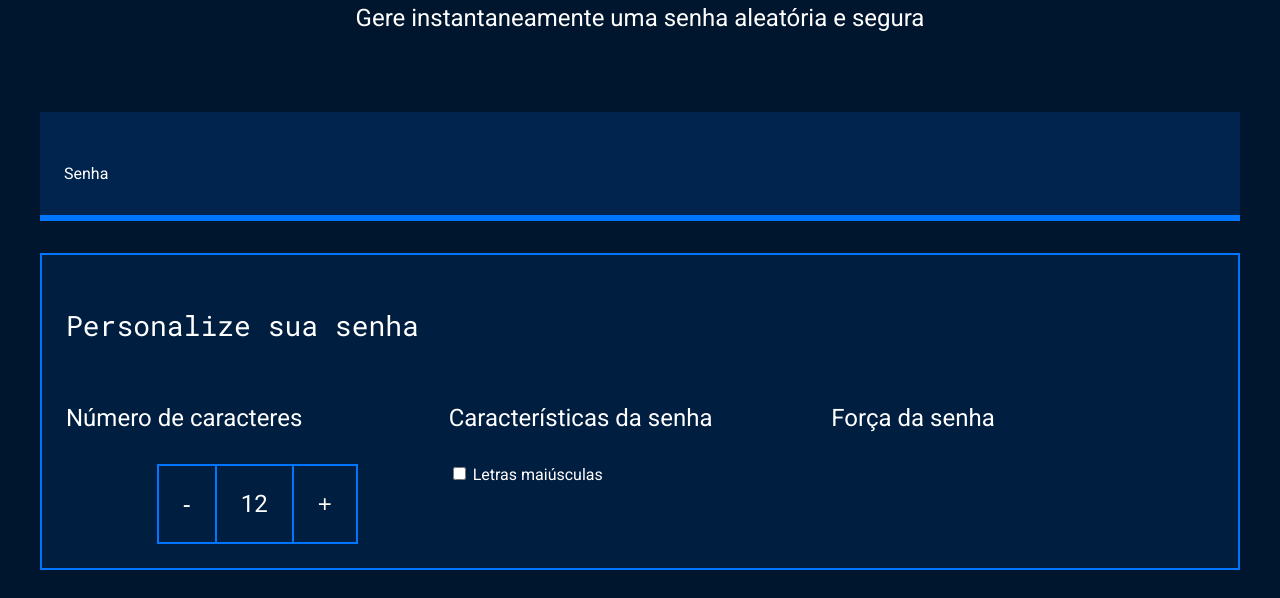
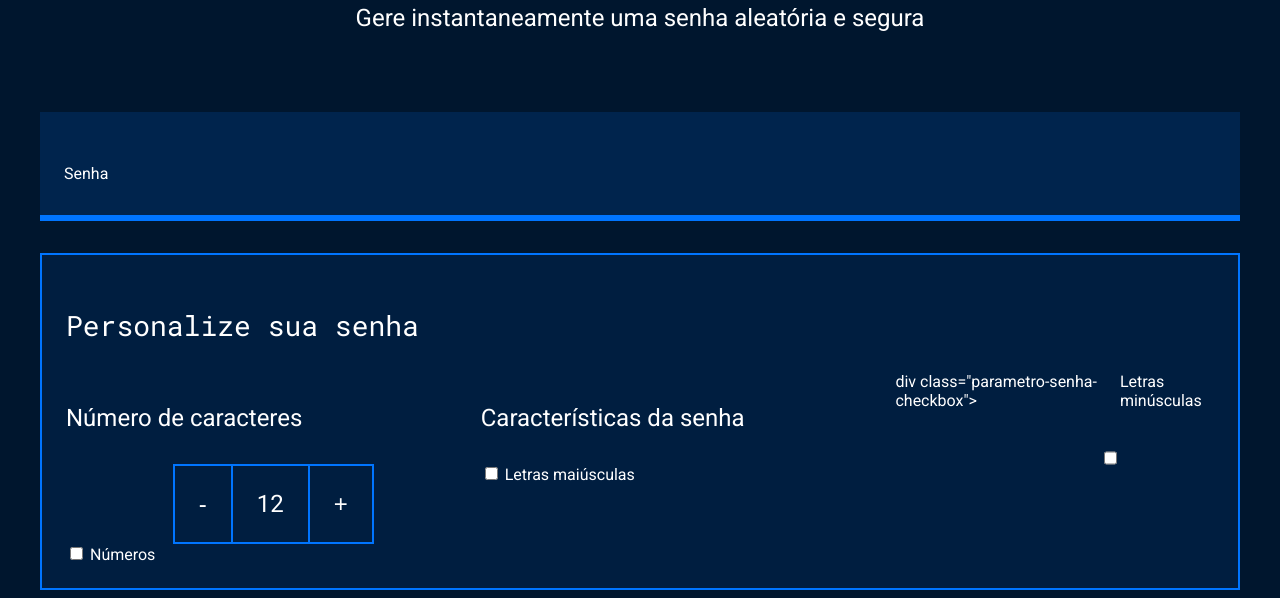
Before and after one commit to maikelli/Gerador-de-senhas-maikelli, a plain HTML site: page index.html in a window 1280 px wide. Shown: the part 214-812 px from the top of the page. Drawn offline with Linux system fonts and the light colour scheme.

Commit message:
Personaliamos o caracteres.

```diff
--- a/index.html
+++ b/index.html
@@ -10,16 +10,20 @@
 
 <body>
     <section class="conteudo">
+
         <div class="conteudo-titulo">
             <img src="unlock.svg" alt="cadeado fechado">
             <h2 class="titulo-principal">Gerador de senhas</h2>
             <h3 class="titulo-secundario">Gere instantaneamente uma senha aleatória e segura</h3>
         </div>
+
         <div class="conteudo-senha">
             <label for="senha">Senha</label>
             <input name="senha" type="text" id="campo-senha">
         </div>
+
         <div class="parametro">
+
             <h3 class="parametro-titulo">Personalize sua senha</h3>
             <div class="parametro-coluna__senha">
                 <div class="parametro-senha">
@@ -35,12 +39,19 @@
                 <input name="maiusculo" type="checkbox">
                 <label for="maiusculo">Letras maiúsculas</label>
                 </div>
-                <div class="parametro-senha">
-                    <h4 class="parametro-senha__titulo">Força da senha</h4>
-                </div>
-            </div>
-        </div>
+                div class="parametro-senha-checkbox">
+        <input name="minusculo" type="checkbox" class="checkbox">
+        <label for="minusculo">Letras minúsculas</label>
+    </div>
+    <div class="parametro-senha-checkbox">
+        <input name="numero" type="checkbox" class="checkbox">
+        <label for="numero">Números</label>
+         </div>
+
+     </div>
+
     </section>
+
 </body>
 
 </html>
```
